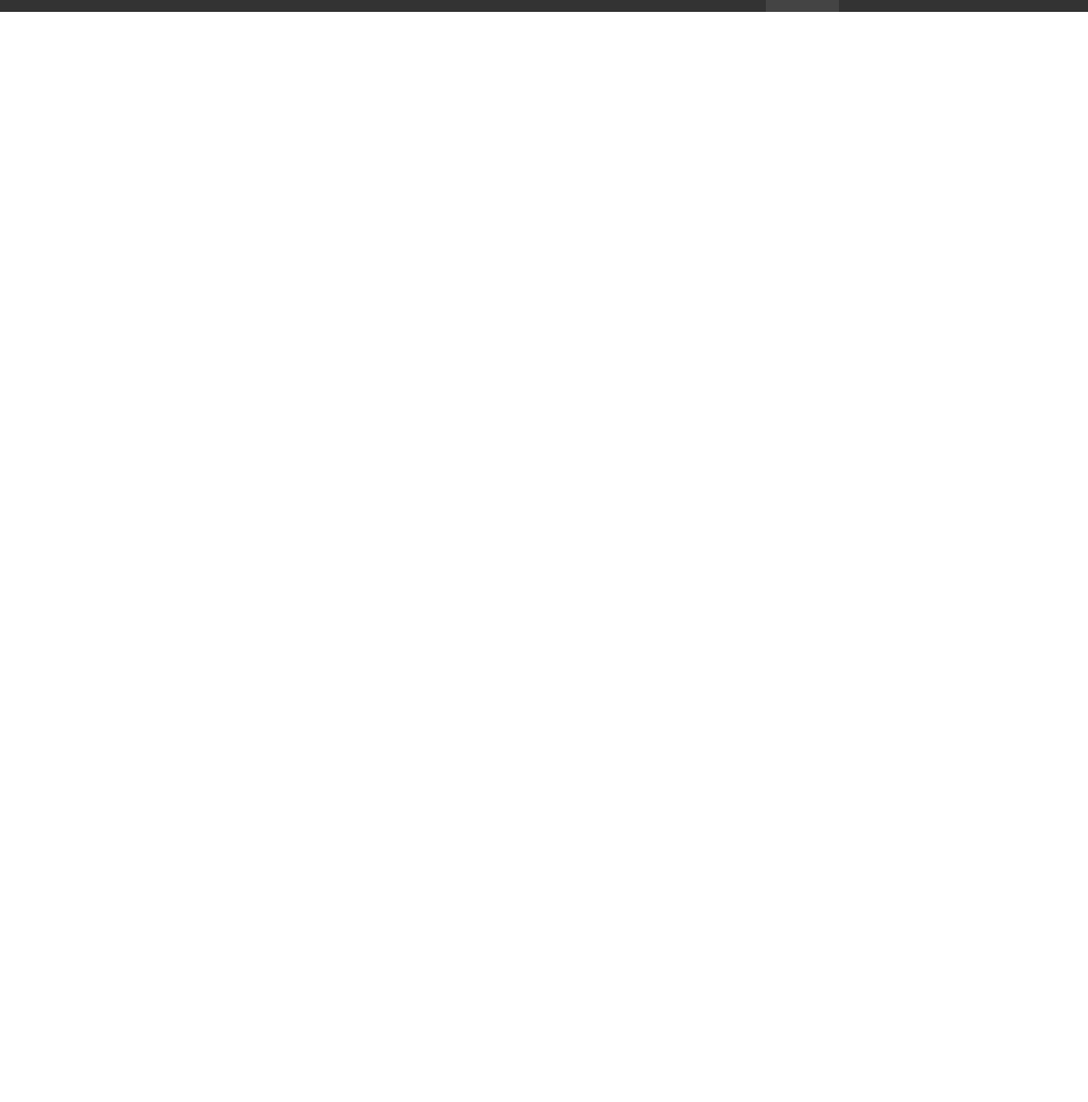
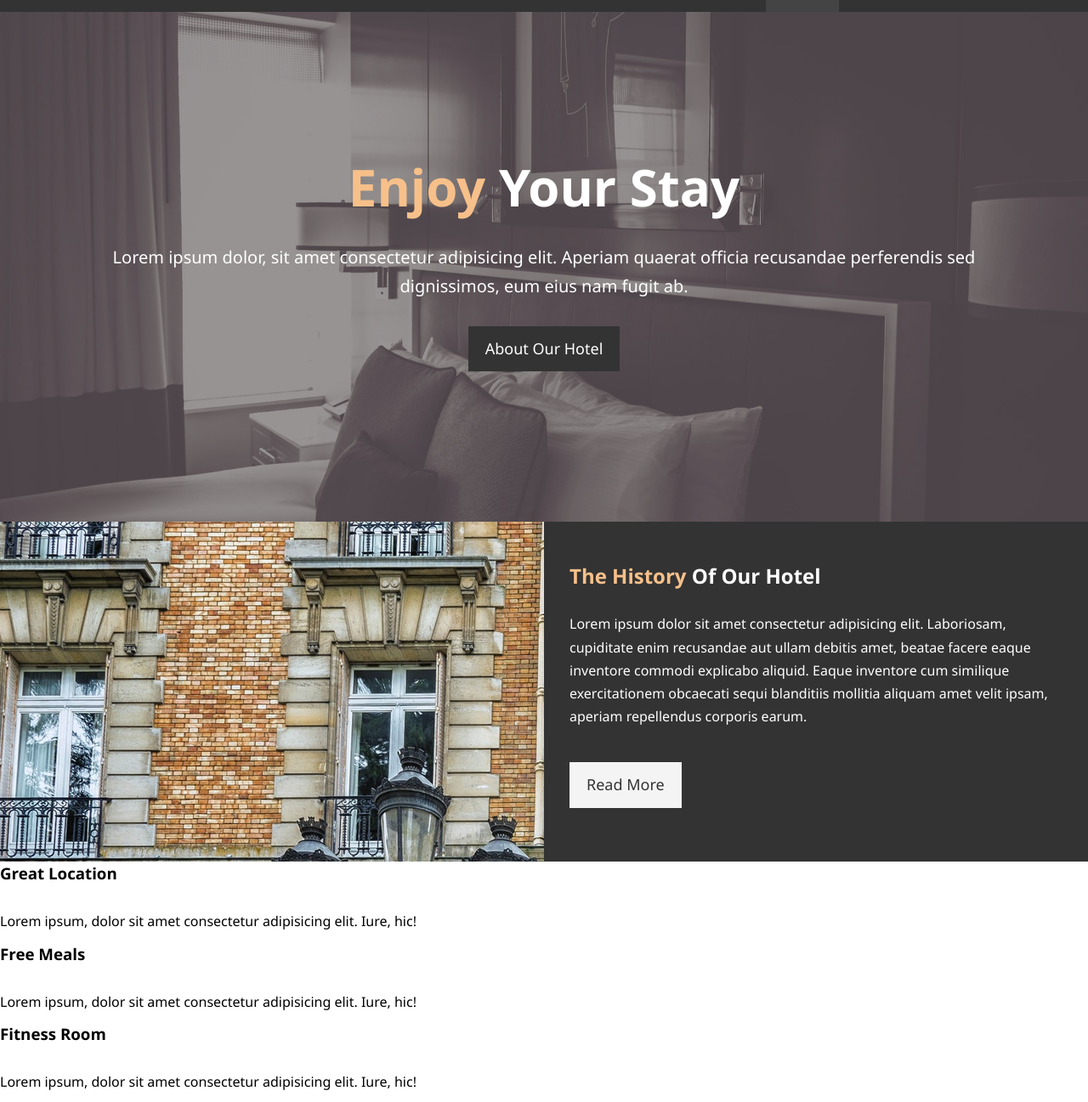
Before and after one commit to yemre41/Modern-HTML5-And-CSS3-Course, a plain HTML site: page HotelWebSite/index.html in a window 1280 px wide. Shown: the part 53-1350 px from the top of the page at 85% size. Before the commit the page ends 800 px from the top, so only its background shows below. Drawn offline with Linux system fonts and the light colour scheme.

Commit message:
HotelWebSite

```diff
--- a/HotelWebSite/css/style.css
+++ b/HotelWebSite/css/style.css
@@ -29,6 +29,45 @@ p{
     max-width: 1100px;
     overflow: auto;
     padding: 0 20px;
+}
+.text-primary{
+    color: #f7c08a;
+}
+.lead{
+    font-size: 20px;
+}
+
+.btn{
+    display: inline-block;
+    font-size: 18px;
+    color: #fff;
+    background: #333;
+    padding: 13px 20px;
+    border: none;
+    cursor: pointer;
+}
+.btn:hover{
+    background: #f7c08a;
+    color: #333;
+}
+.btn-light{
+    background: #f4f4f4;
+    color: #333;
+}
+
+.bg-dark{
+  background: #333;
+  color: #fff;
+}
+
+.bg-light{
+    background: #f4f4f4;
+    color: #333;
+}
+
+.bg-primary{
+    background: #333;
+    color: #f7c08a;
 }
 
 /*Navbar*/
@@ -66,3 +105,51 @@ p{
     background: #444;
     color: #f7c08a;
 }
+
+/*Showcase*/
+
+#showcase{
+/*ÇİFT NOKTA BAŞKA KLASÖR*/
+ background: url('../image_resources/showcase.jpg') no-repeat
+center center/cover;
+height: 600px;
+}
+
+#showcase .showcase-content{
+    color: #fff;
+    text-align: center;
+    padding-top: 170px;
+}
+
+#showcase .showcase-content h1{
+    font-size: 60px;
+    line-height: 1.2em;
+}
+
+#showcase .showcase-content p{
+    padding-bottom: 20px;
+    line-height: 1.7em;
+}
+
+/*Home Info*/
+#home-info{
+    height: 400px;
+}
+#home-info .info-img{
+    float: left;
+    width: 50%;
+    background: url('../image_resources/photo-1.jpg') no-repeat;
+    min-height: 100%;
+}
+
+#home-info .info-content{
+    float: right;
+    width: 50%;
+    height: 100%;
+    padding: 50px 30px;
+    overflow: hidden;
+}
+
+#home-info .info-content p{
+    padding-bottom: 30px;
+}
--- a/HotelWebSite/index.html
+++ b/HotelWebSite/index.html
@@ -7,8 +7,8 @@
     <link rel="stylesheet" href="css/style.css">
     <meta name="description" content="Welcome the most hotel in Turkey">
     <meta name="keywords" content="hotel,tr hotel,turkiye">
-    <title>Hotel Web Site</title>
-</head>
+    <title>Hotel Web Site</title
+  </head>
  <body>
     <header>
         <nav id="navbar">
@@ -21,6 +21,42 @@
             </ul>
           </div>
         </nav>
+
+
+        <div id="showcase">
+          <div class="container">
+            <div class="showcase-content">
+              <h1><span class="text-primary">Enjoy</span> Your Stay</h1>
+              <p class="lead">Lorem ipsum dolor, sit amet consectetur adipisicing elit. Aperiam quaerat officia recusandae perferendis sed dignissimos, eum eius nam fugit ab.</p>
+              <a class="btn" href="about.html">About Our Hotel</a>
+            </div>
+          </div>
+        </div>
     </header>
+
+
+    <section id="home-info" class="bg-dark">
+      <div class="info-img"></div>
+      <div class="info-content">
+        <h2><span class="text-primary">The History</span> Of Our Hotel</h2>
+        <p>Lorem ipsum dolor sit amet consectetur adipisicing elit. Laboriosam, cupiditate enim recusandae aut ullam debitis amet, beatae facere eaque inventore commodi explicabo aliquid. Eaque inventore cum similique exercitationem obcaecati sequi blanditiis mollitia aliquam amet velit ipsam, aperiam repellendus corporis earum.</p>
+        <a href="about.html" class="btn btn-light">Read More</a>
+      </div>
+    </section>
+
+    <section id="features">
+      <div class="box">
+        <h3>Great Location</h3>
+        <p>Lorem ipsum, dolor sit amet consectetur adipisicing elit. Iure, hic!</p>
+      </div>
+      <div class="box">
+        <h3>Free Meals</h3>
+        <p>Lorem ipsum, dolor sit amet consectetur adipisicing elit. Iure, hic!</p>
+      </div>
+      <div class="box">
+        <h3>Fitness Room</h3>
+        <p>Lorem ipsum, dolor sit amet consectetur adipisicing elit. Iure, hic!</p>
+      </div>
+    </section>
  </body>
 </html>
```
